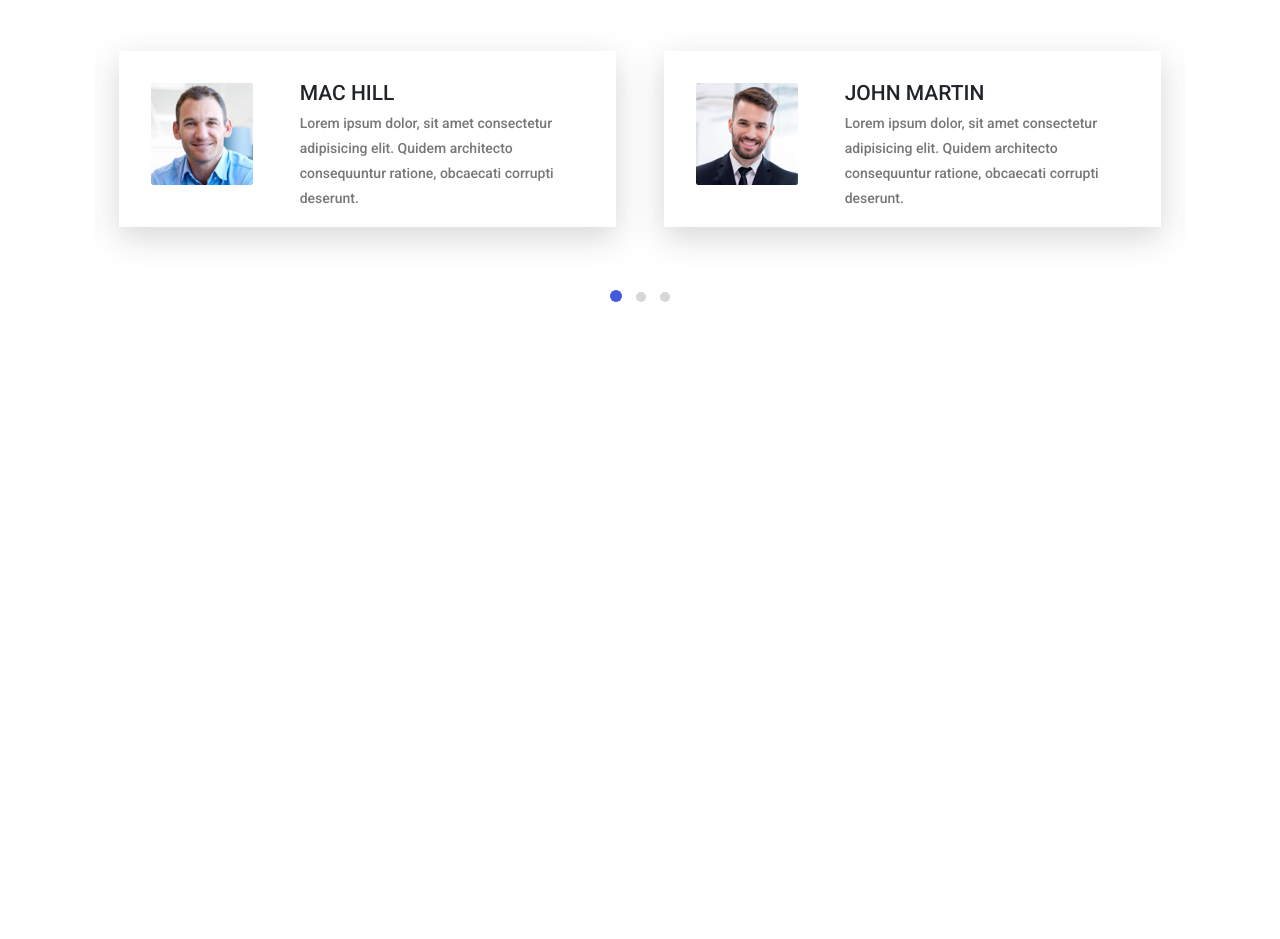
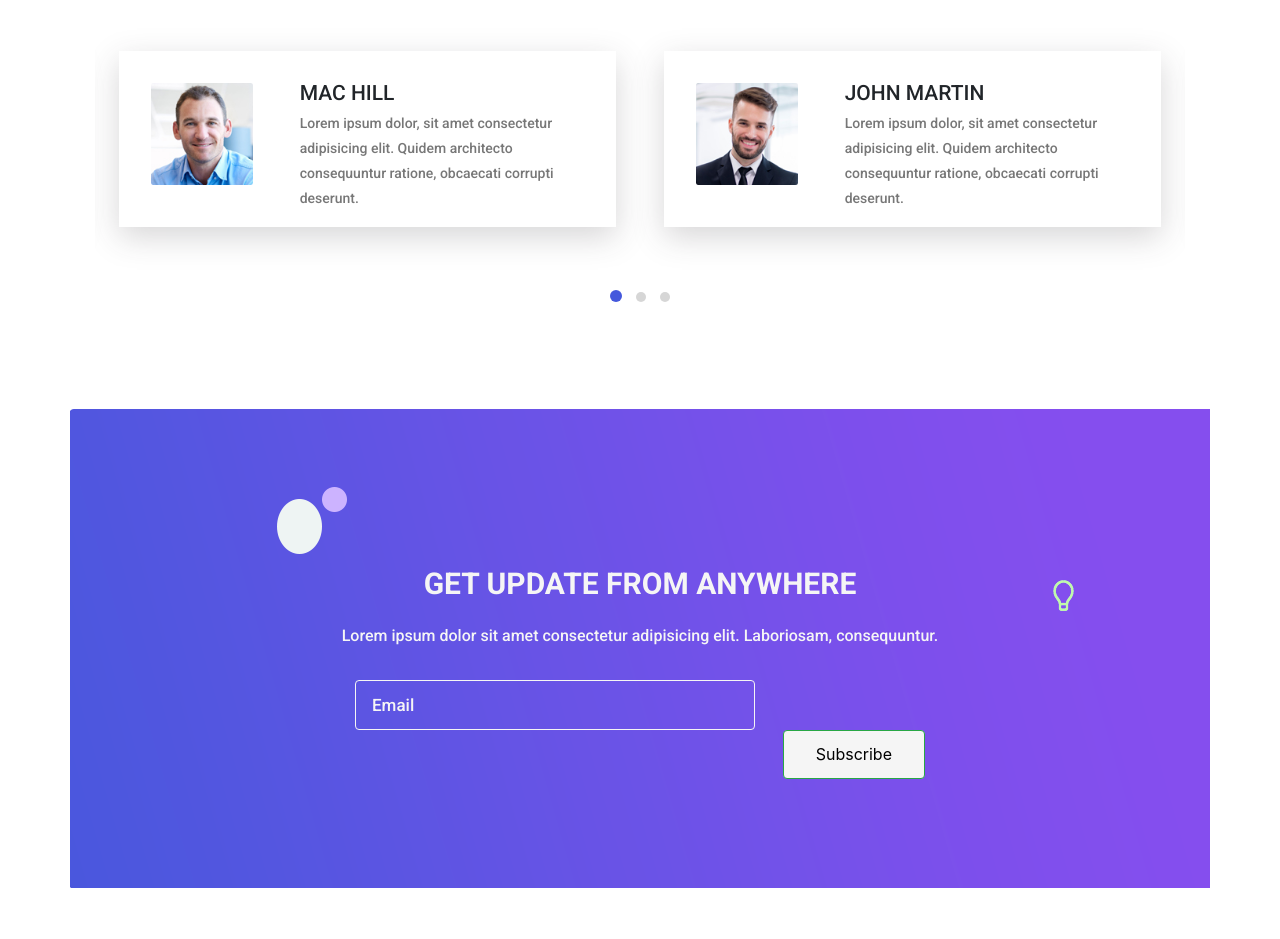
Before and after one commit to PriontoAbdullah/Portfolio-website-for-Client, a plain HTML site: page index.html in a window 1280 px wide. Shown: the part 4994-5933 px from the top of the page. Before the commit the page ends 5355 px from the top, so only its background shows below. Drawn offline with nearby package versions, Linux system fonts and the light colour scheme.

Commit message:
Subscribe area done

```diff
--- a/css/style.css
+++ b/css/style.css
@@ -396,3 +396,42 @@ button:hover
 }
 
 /* End About Me */
+
+/* Subscribe me */
+
+.site-main .subscribe-us-area .subscribe{
+    background: url(../img/subscribe-bg.png) no-repeat;
+    padding: 10rem 0;
+    margin: 3rem auto;
+}
+
+.site-main .subscribe-us-area .subscribe .subscribe-title h4{
+    font: normal 700 30px/ 30px var(--roboto);
+    color: whitesmoke;
+}
+
+.site-main .subscribe-us-area .subscribe .subscribe-title p{
+    color: whitesmoke;
+    padding: 1rem 4rem;
+}
+
+.site-main .subscribe-us-area .subscribe form .input-textbox input{
+    width: 400px;
+    padding: 1.5rem 1rem;
+    border: 1px solid whitesmoke;
+    background: transparent;
+    color: white;
+    font: normal 500 17px/20px var(--roboto);
+}
+
+.site-main .subscribe-us-area .subscribe form .input-textbox input::placeholder{
+    color: whitesmoke;
+}
+
+.site-main .subscribe-us-area .subscribe form .btn-submit button{
+    background: whitesmoke;
+    color: #000;
+    padding: .7rem 2rem;
+}
+
+/* End subscribe me */
--- a/index.html
+++ b/index.html
@@ -538,6 +538,36 @@
 
         <!--  ======================== End About Me Area ==============================  -->
 
+
+        <!--  ========================== Subscribe me Area ============================  -->
+        <section class="subscribe-us-area">
+            <div class="container subscribe">
+                <div class="row">
+                    <div class="col-lg-12 text-center subscribe-title">
+                        <h4 class="text-uppercase">Get Update From anywhere</h4>
+                        <p class="para">Lorem ipsum dolor sit amet consectetur adipisicing elit. Laboriosam,
+                            consequuntur.</p>
+                    </div>
+                </div>
+                <div class="d-sm-flex justify-content-center">
+                    <form class="w-50">
+                        <div class="row d-flex flex-row flex-wrap">
+                            <div class="col input-textbox">
+                                <input type="text" id="txtemail" class="form-control" placeholder="Email">
+                            </div>
+                            <div class="col">
+                                <div class="btn-submit">
+                                    <button type="submit" class="btn btn-success float-right">Subscribe</button>
+                                </div>
+                            </div>
+                        </div>
+                    </form>
+                </div>
+            </div>
+        </section>
+        <!--  ========================== End Subscribe me Area ============================  -->
+
+
     </main>
     <!--  ======================= End Main Area ================================ -->
 
```
Lines whose indentation alone changed are shown as unchanged.
